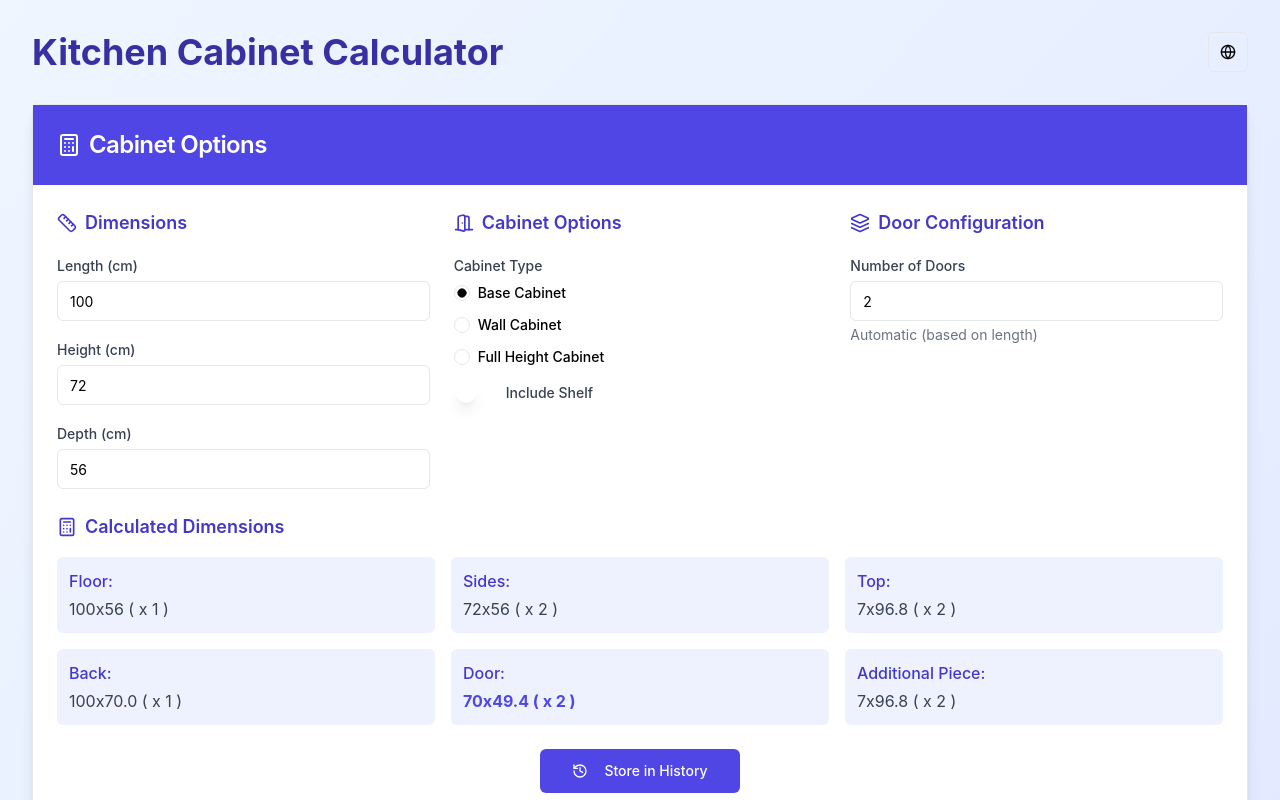
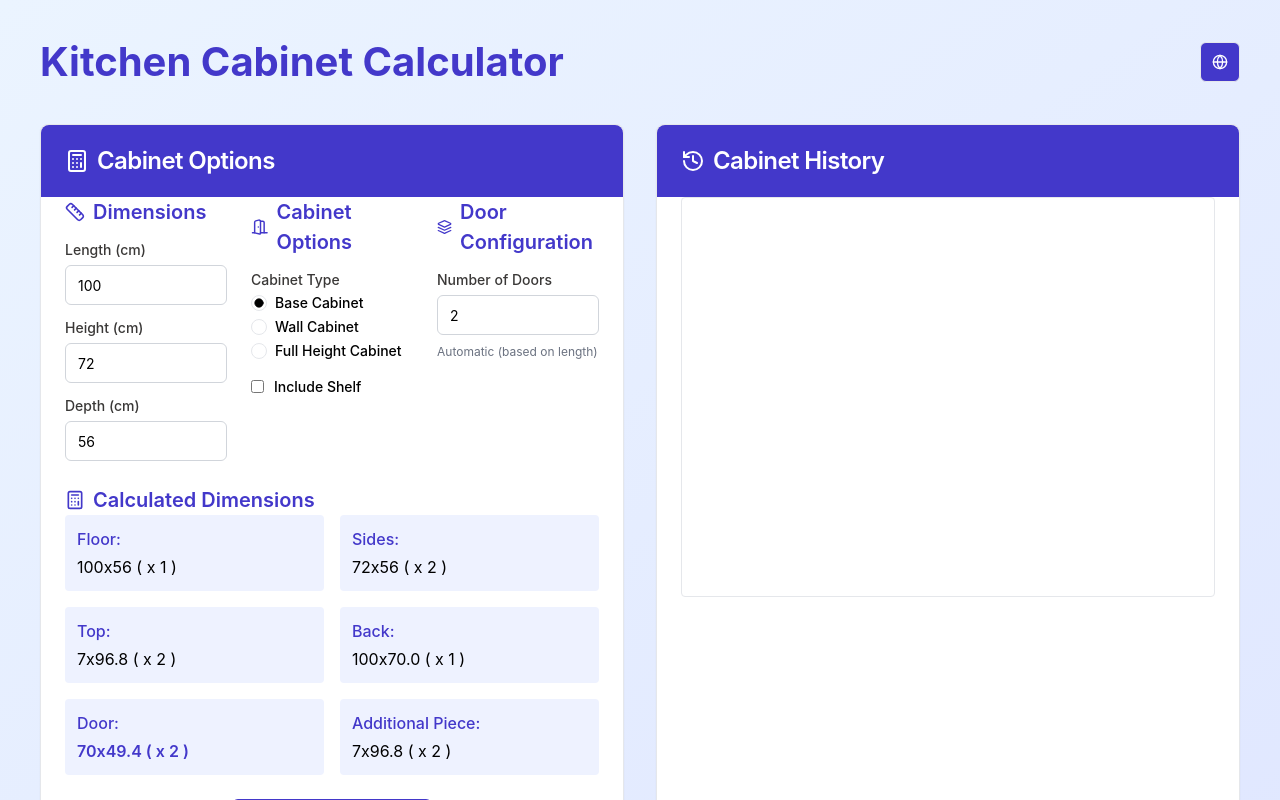
Before and after one commit to Bahamin1/CabinetCalculator, a React (Create React App) app: page / in a window 1280 px wide. Shown: the top 800 px of the page. Built offline with nearby package versions, Linux system fonts and the light colour scheme.

Commit message:
add Persian language and styles

```diff
--- /dev/null
+++ b/global.d.ts
@@ -0,0 +1,4 @@
+declare module '*.module.css' {
+    const classes: { [key: string]: string };
+    export default classes;
+  }
--- a/src/App.tsx
+++ b/src/App.tsx
@@ -4,6 +4,7 @@ import { Separator } from '@radix-ui/react-select'
 import { AnimatePresence, motion } from 'framer-motion'
 import { Calculator, DoorOpen, Globe, History, Layers, Ruler } from 'lucide-react'
 import React, { useEffect, useState } from 'react'
+import styles from './CabinetCalculator.module.css'
 import { Button } from "./components/ui/button"
 import { Card, CardContent, CardHeader, CardTitle } from "./components/ui/card"
 import { Input } from "./components/ui/input"
@@ -11,7 +12,6 @@ import { Label } from "./components/ui/lable"
 import { RadioGroup, RadioGroupItem } from "./components/ui/radioGroup"
 import { ScrollArea } from "./components/ui/scrollArea"
 import { Select, SelectContent, SelectItem, SelectTrigger, SelectValue } from "./components/ui/select"
-import { Switch } from "./components/ui/switch"
 
 type CabinetType = 'base' | 'wall' | 'full'
 type DoorOrientation = 'vertical' | 'horizontal'
@@ -91,8 +91,8 @@ const translations = {
     baseType: "کابینت زمینی",
     wallType: "کابینت دیواری",
     fullType: "کابینت تمام قد",
-    includeShelf: "شامل قفسه",
-    shelfCount: "تعداد قفسه‌ها",
+    includeShelf: "شامل قفسه(طبقه)",
+    shelfCount: "تعداد قفسه‌ها(طبقه)",
     doorConfiguration: "پیکربندی درب",
     doorCount: "تعداد درب‌ها",
     doorOrientation: "جهت درب",
@@ -264,114 +264,121 @@ export default function CabinetCalculator() {
   }
 
   return (
-    <div className={`min-h-screen bg-gradient-to-br from-blue-50 to-indigo-100 p-8 ${language === 'FA' ? 'rtl' : 'ltr'}`}>
-      <div className="container mx-auto">
-        <div className="flex justify-between items-center mb-8">
-          <h1 className="text-4xl font-bold text-indigo-800">{t.title}</h1>
+    <div className={`${styles.container} ${language === 'FA' ? styles.rtl : styles.ltr}`}>
+      <div className={styles.content}>
+        <div className={styles.header}>
+          <h1 className={styles.title}>{t.title}</h1>
           <Button
             onClick={() => setLanguage(lang => lang === 'EN' ? 'FA' : 'EN')}
             variant="outline"
             size="icon"
+            className={styles.languageToggle}
           >
             <Globe className="h-4 w-4" />
           </Button>
         </div>
-        <div className="grid grid-cols-1 lg:grid-cols-2 gap-8">
-          <Card className="col-span-1 lg:col-span-2 bg-white shadow-lg">
-            <CardHeader className="bg-indigo-600 text-white">
-              <CardTitle className="flex items-center gap-2 text-2xl">
+        <div className={styles.grid}>
+          <Card className={styles.card}>
+            <CardHeader className={styles.cardHeader}>
+              <CardTitle className={styles.cardTitle}>
                 <Calculator className="w-6 h-6" />
                 <span>{t.cabinetOptions}</span>
               </CardTitle>
             </CardHeader>
-            <CardContent className="p-6">
-              <div className="grid grid-cols-1 md:grid-cols-2 lg:grid-cols-3 gap-6">
-                <div className="space-y-4">
-                  <h3 className="text-lg font-semibold text-indigo-700 flex items-center gap-2">
+            <CardContent className={styles.cardContent}>
+              <div className={styles.optionsGrid}>
+                <div className={styles.optionSection}>
+                  <h3 className={styles.sectionTitle}>
                     <Ruler className="w-5 h-5" />
                     {t.dimensions}
                   </h3>
-                  <div>
-                    <Label htmlFor="length" className="text-sm font-medium text-gray-700">{t.length}</Label>
+                  <div className={styles.inputGroup}>
+                    <Label htmlFor="length" className={styles.label}>{t.length}</Label>
                     <Input
                       id="length"
                       type="number"
                       value={length || ''}
                       onChange={(e) => setLength(Number(e.target.value))}
-                      className="mt-1 w-full"
+                      className={styles.input}
                     />
                   </div>
-                  <div>
-                    <Label htmlFor="height" className="text-sm font-medium text-gray-700">{t.height}</Label>
+                  <div className={styles.inputGroup}>
+                    <Label htmlFor="height" className={styles.label}>{t.height}</Label>
                     <Input
                       id="height"
                       type="number"
                       value={height || ''}
                       onChange={(e) => setHeight(Number(e.target.value))}
-                      className="mt-1 w-full"
+                      className={styles.input}
                     />
                   </div>
-                  <div>
-                    <Label htmlFor="depth" className="text-sm font-medium text-gray-700">{t.depth}</Label>
+                  <div className={styles.inputGroup}>
+                    <Label htmlFor="depth" className={styles.label}>{t.depth}</Label>
                     <Input
                       id="depth"
                       type="number"
                       value={depth || ''}
                       onChange={(e) => setDepth(Number(e.target.value))}
-                      className="mt-1 w-full"
+                      className={styles.input}
                     />
                   </div>
                 </div>
-                <div className="space-y-4">
-                  <h3 className="text-lg font-semibold text-indigo-700 flex items-center gap-2">
+                <div className={styles.optionSection}>
+                  <h3 className={styles.sectionTitle}>
                     <DoorOpen className="w-5 h-5" />
                     {t.cabinetOptions}
                   </h3>
-                  <div>
-                    <Label className="text-sm font-medium text-gray-700">{t.cabinetType}</Label>
-                    <RadioGroup defaultValue={cabinetType} onValueChange={(value: CabinetType) => setCabinetType(value)} className="mt-2 space-y-2">
-                      <div className="flex items-center space-x-2">
+                  <div className={styles.radioGroup}>
+                    <Label className={styles.label}>{t.cabinetType}</Label>
+                    <RadioGroup defaultValue={cabinetType} onValueChange={(value: CabinetType) => setCabinetType(value)} className={styles.radioOptions}>
+                      <div className={styles.radioOption}>
                         <RadioGroupItem value="base" id="base" />
                         <Label htmlFor="base">{t.baseType}</Label>
                       </div>
-                      <div className="flex items-center space-x-2">
+                      <div className={styles.radioOption}>
                         <RadioGroupItem value="wall" id="wall" />
                         <Label htmlFor="wall">{t.wallType}</Label>
                       </div>
-                      <div className="flex items-center space-x-2">
+                      <div className={styles.radioOption}>
                         <RadioGroupItem value="full" id="full" />
                         <Label htmlFor="full">{t.fullType}</Label>
                       </div>
                     </RadioGroup>
                   </div>
-                  <div className="flex items-center space-x-2">
-                    <Switch
+                  <div className={styles.Switch}>
+                  <label className="custom-switch">
+                    <input
+                      type="checkbox"
                       id="include-shelf"
                       checked={includeShelf}
-                      onCheckedChange={setIncludeShelf}
+                      onChange={(e) => setIncludeShelf(e.target.checked)}
                     />
-                    <Label htmlFor="include-shelf" className="text-sm font-medium text-gray-700">{t.includeShelf}</Label>
+                    <span className="slider"></span>
+                  </label>
+                  <Label htmlFor="include-shelf">{t.includeShelf}</Label>
                 </div>
+
                 {includeShelf && (
                   <div>
-                      <Label htmlFor="shelfCount" className="text-sm font-medium text-gray-700">{t.shelfCount}</Label>
+                    <Label htmlFor="shelfCount">{t.shelfCount}</Label>
                     <Input
                       id="shelfCount"
                       type="number"
                       value={shelfCount}
                       onChange={(e) => setShelfCount(Number(e.target.value))}
-                        className="mt-1 w-full"
+                      className={styles.checkbox}
                     />
                   </div>
                 )}
+
                 </div>
-                <div className="space-y-4">
-                  <h3 className="text-lg font-semibold text-indigo-700 flex items-center gap-2">
+                <div className={styles.optionSection}>
+                  <h3 className={styles.sectionTitle}>
                     <Layers className="w-5 h-5" />
                     {t.doorConfiguration}
                   </h3>
-                  <div>
-                    <Label htmlFor="doorCount" className="text-sm font-medium text-gray-700">{t.doorCount}</Label>
+                  <div className={styles.inputGroup}>
+                    <Label htmlFor="doorCount" className={styles.label}>{t.doorCount}</Label>
                     <Input
                       id="doorCount"
                       type="number"
@@ -381,20 +388,20 @@ export default function CabinetCalculator() {
                         setManualDoorCount(value)
                         setDoorCount(value)
                       }}
-                      className="mt-1 w-full"
+                      className={styles.input}
                     />
-                    <p className="text-sm text-gray-500 mt-1">
+                    <p className={styles.helperText}>
                       {manualDoorCount ? t.manual : t.automatic}
                     </p>
                   </div>
                   {cabinetType === 'wall' && (
-                    <div>
-                      <Label htmlFor="doorOrientation" className="text-sm font-medium text-gray-700">{t.doorOrientation}</Label>
+                    <div className={styles.selectGroup}>
+                      <Label htmlFor="doorOrientation" className={styles.label}>{t.doorOrientation}</Label>
                       <Select
                         value={doorOrientation}
                         onValueChange={(value: DoorOrientation) => setDoorOrientation(value)}
                       >
-                        <SelectTrigger className="w-full mt-1">
+                        <SelectTrigger className={styles.select}>
                           <SelectValue placeholder={t.doorOrientation} />
                         </SelectTrigger>
                         <SelectContent>
@@ -405,13 +412,13 @@ export default function CabinetCalculator() {
                     </div>
                   )}
                   {cabinetType === 'full' && (
-                    <div>
-                      <Label htmlFor="doorDivision" className="text-sm font-medium text-gray-700">{t.doorDivision}</Label>
+                    <div className={styles.selectGroup}>
+                      <Label htmlFor="doorDivision" className={styles.label}>{t.doorDivision}</Label>
                       <Select
                         value={doorDivision}
                         onValueChange={(value: DoorDivision) => setDoorDivision(value)}
                       >
-                        <SelectTrigger className="w-full mt-1">
+                        <SelectTrigger className={styles.select}>
                           <SelectValue placeholder={t.doorDivision} />
                         </SelectTrigger>
                         <SelectContent>
@@ -423,9 +430,9 @@ export default function CabinetCalculator() {
                   )}
                 </div>
               </div>
-              <Separator className="my-6" />
-              <div className="space-y-4">
-                <h3 className="text-lg font-semibold text-indigo-700 flex items-center gap-2">
+              <Separator className={styles.separator} />
+              <div className={styles.calculatedDimensions}>
+                <h3 className={styles.sectionTitle}>
                   <Calculator className="w-5 h-5" />
                   {t.calculatedDimensions}
                 </h3>
@@ -436,58 +443,58 @@ export default function CabinetCalculator() {
                       animate={{ opacity: 1, y: 0 }}
                       exit={{ opacity: 0, y: -20 }}
                       transition={{ duration: 0.5 }}
-                      className="grid grid-cols-1 md:grid-cols-2 lg:grid-cols-3 gap-4"
+                      className={styles.dimensionsGrid}
                     >
                       {Object.entries(dimensions).map(([key, value]) => (
-                        <motion.div key={key} layout className="bg-indigo-50 p-3 rounded-md">
-                          <span className="capitalize font-medium text-indigo-700">{t[key as keyof typeof t]}:</span>
-                          <span className={`block mt-1 ${key === 'door' ? 'font-bold text-indigo-600' : 'text-gray-700'}`}>{value}</span>
+                        <motion.div key={key} layout className={styles.dimensionItem}>
+                          <span className={styles.dimensionLabel}>{t[key as keyof typeof t]}:</span>
+                          <span className={`${styles.dimensionValue} ${key === 'door' ? styles.doorValue : ''}`}>{value}</span>
                         </motion.div>
                       ))}
                     </motion.div>
                   )}
                 </AnimatePresence>
               </div>
-              <div className="mt-6 flex justify-center">
-                <Button onClick={storeInHistory} size="lg" className="bg-indigo-600 hover:bg-indigo-700 text-white">
+              <div className={styles.storeButtonContainer}>
+                <Button onClick={storeInHistory} size="lg" className={styles.storeButton}>
                   <History className="w-5 h-5 mr-2" />
                   {t.storeInHistory}
                 </Button>
               </div>
             </CardContent>
           </Card>
-          <Card className="col-span-1 lg:col-span-2 bg-white shadow-lg">
-            <CardHeader className="bg-indigo-600 text-white">
-              <CardTitle className="flex items-center gap-2 text-2xl">
+          <Card className={styles.card}>
+            <CardHeader className={styles.cardHeader}>
+              <CardTitle className={styles.cardTitle}>
                 <History className="w-6 h-6" />
                 <span>{t.cabinetHistory}</span>
               </CardTitle>
             </CardHeader>
-            <CardContent className="p-6">
-              <ScrollArea className="h-[400px] w-full rounded-md border p-4">
+            <CardContent className={styles.cardContent}>
+              <ScrollArea className={styles.historyScrollArea}>
                 {history.map((unit, index) => (
                   <motion.div
                     key={index}
                     initial={{ opacity: 0, y: 20 }}
                     animate={{ opacity: 1, y: 0 }}
                     transition={{ duration: 0.5, delay: index * 0.1 }}
-                    className="mb-4 p-4 border rounded-md bg-indigo-50 shadow-sm"
+                    className={styles.historyItem}
                   >
-                    <h3 className="font-semibold mb-2 text-indigo-700">
+                    <h3 className={styles.historyItemTitle}>
                       {t[unit.type as keyof typeof t]} {unit.length} cm
                     </h3>
-                    <div className="grid grid-cols-2 gap-2 text-sm">
-                      <p><span className="font-medium">{t.floor}:</span> {unit.dimensions.floor}</p>
-                      <p><span className="font-medium">{t.sides}:</span> {unit.dimensions.sides}</p>
-                      <p><span className="font-medium">{t.top}:</span> {unit.dimensions.top}</p>
-                      <p><span className="font-medium">{t.back}:</span> {unit.dimensions.back}</p>
-                      <p><span className="font-medium">{t.door}:</span> {unit.dimensions.door}</p>
-                      {unit.dimensions.middlePartition && <p><span className="font-medium">{t.middlePartition}:</span> {unit.dimensions.middlePartition}</p>}
-                      {unit.dimensions.shelf && <p><span className="font-medium">{t.shelf}:</span> {unit.dimensions.shelf}</p>}
-                      <p><span className="font-medium">{t.additionalPiece}:</span> {unit.dimensions.additionalPiece}</p>
-                      {unit.dimensions.doorQeyd && <p><span className="font-medium">{t.doorQeyd}:</span> {unit.dimensions.doorQeyd}</p>}
-                      {unit.type === 'wall' && <p><span className="font-medium">{t.doorOrientation}:</span> {t[unit.doorOrientation as keyof typeof t]}</p>}
-                      {unit.type === 'full' && <p><span className="font-medium">{t.doorDivision}:</span> {t[unit.doorDivision === 'length' ? 'byLength' : 'byHeight']}</p>}
+                    <div className={styles.historyItemGrid}>
+                      <p><span className={styles.historyLabel}>{t.floor}:</span> {unit.dimensions.floor}</p>
+                      <p><span className={styles.historyLabel}>{t.sides}:</span> {unit.dimensions.sides}</p>
+                      <p><span className={styles.historyLabel}>{t.top}:</span> {unit.dimensions.top}</p>
+                      <p><span className={styles.historyLabel}>{t.back}:</span> {unit.dimensions.back}</p>
+                      <p><span className={styles.historyLabel}>{t.door}:</span> {unit.dimensions.door}</p>
+                      {unit.dimensions.middlePartition && <p><span className={styles.historyLabel}>{t.middlePartition}:</span> {unit.dimensions.middlePartition}</p>}
+                      {unit.dimensions.shelf && <p><span className={styles.historyLabel}>{t.shelf}:</span> {unit.dimensions.shelf}</p>}
+                      <p><span className={styles.historyLabel}>{t.additionalPiece}:</span> {unit.dimensions.additionalPiece}</p>
+                      {unit.dimensions.doorQeyd && <p><span className={styles.historyLabel}>{t.doorQeyd}:</span> {unit.dimensions.doorQeyd}</p>}
+                      {unit.type === 'wall' && <p><span className={styles.historyLabel}>{t.doorOrientation}:</span> {t[unit.doorOrientation as keyof typeof t]}</p>}
+                      {unit.type === 'full' && <p><span className={styles.historyLabel}>{t.doorDivision}:</span> {t[unit.doorDivision === 'length' ? 'byLength' : 'byHeight']}</p>}
                     </div>
                   </motion.div>
                 ))}
--- /dev/null
+++ b/src/CabinetCalculator.module.css
@@ -0,0 +1,324 @@
+.container {
+    min-height: 100vh;
+    background: linear-gradient(to bottom right, #EBF4FF, #E0E7FF);
+    padding: 2rem;
+    transition: all 0.3s ease;
+}
+
+
+/* استایل برای کل گروه Switch */
+.Switch {
+    display: flex;
+    align-items: center;
+    gap: 10px;
+    /* فاصله بین سوئیچ و لیبل */
+    margin-bottom: 16px;
+}
+
+/* استایل سوئیچ سفارشی */
+.custom-switch {
+    position: relative;
+    width: 50px;
+    height: 24px;
+    display: inline-block;
+}
+
+/* پس‌زمینه سوئیچ */
+.custom-switch input {
+    display: none;
+    /* مخفی کردن input اصلی */
+}
+
+.custom-switch .slider {
+    position: absolute;
+    top: 0;
+    left: 0;
+    right: 0;
+    bottom: 0;
+    background-color: #ccc;
+    border-radius: 24px;
+    transition: background-color 0.3s ease;
+}
+
+/* دایره داخلی */
+.custom-switch .slider::before {
+    content: "";
+    position: absolute;
+    width: 20px;
+    height: 20px;
+    border-radius: 50%;
+    background-color: white;
+    top: 2px;
+    left: 2px;
+    transition: transform 0.3s ease;
+    box-shadow: 0 2px 4px rgba(0, 0, 0, 0.2);
+}
+
+/* استایل سوئیچ در حالت فعال */
+.custom-switch input:checked+.slider {
+    background-color: #4caf50;
+}
+
+.custom-switch input:checked+.slider::before {
+    transform: translateX(26px);
+    /* دایره به سمت راست حرکت می‌کند */
+}
+
+/* استایل برای Input عدد */
+.checkbox {
+    margin-top: 8px;
+    padding: 6px 8px;
+    border: 1px solid #ccc;
+    border-radius: 4px;
+    width: 100%;
+    box-sizing: border-box;
+    font-size: 14px;
+}
+
+.checkbox:focus {
+    border-color: #4caf50;
+    outline: none;
+    box-shadow: 0 0 4px rgba(76, 175, 80, 0.5);
+}
+
+
+
+.rtl {
+    direction: rtl;
+    text-align: right;
+}
+
+.ltr {
+    direction: ltr;
+    text-align: left;
+}
+
+.content {
+    max-width: 1200px;
+    margin: 0 auto;
+}
+
+.header {
+    display: flex;
+    justify-content: space-between;
+    align-items: center;
+    margin-bottom: 2rem;
+}
+
+.title {
+    font-size: 2.5rem;
+    font-weight: bold;
+    color: #4338CA;
+}
+
+.languageToggle {
+    background-color: #4338CA;
+    color: white;
+}
+
+.grid {
+    display: grid;
+    grid-template-columns: 1fr;
+    gap: 2rem;
+}
+
+@media (min-width: 1024px) {
+    .grid {
+        grid-template-columns: 1fr 1fr;
+    }
+}
+
+.card {
+    background-color: white;
+    border-radius: 0.5rem;
+    box-shadow: 0 4px 6px rgba(0, 0, 0, 0.1);
+}
+
+.cardHeader {
+    background-color: #4338CA;
+    color: white;
+    border-top-left-radius: 0.5rem;
+    border-top-right-radius: 0.5rem;
+    padding: 1rem;
+}
+
+.cardTitle {
+    display: flex;
+    align-items: center;
+    gap: 0.5rem;
+    font-size: 1.5rem;
+}
+
+.cardContent {
+    padding: 1.5rem;
+}
+
+.optionsGrid {
+    display: grid;
+    grid-template-columns: 1fr;
+    gap: 1.5rem;
+}
+
+@media (min-width: 768px) {
+    .optionsGrid {
+        grid-template-columns: repeat(3, 1fr);
+    }
+}
+
+.optionSection {
+    display: flex;
+    flex-direction: column;
+    gap: 1rem;
+}
+
+.sectionTitle {
+    display: flex;
+    align-items: center;
+    gap: 0.5rem;
+    font-size: 1.25rem;
+    font-weight: 600;
+    color: #4338CA;
+}
+
+.inputGroup,
+.selectGroup,
+.radioGroup,
+.switchGroup {
+    display: flex;
+    flex-direction: column;
+    gap: 0.5rem;
+}
+
+.label {
+    font-size: 0.875rem;
+    font-weight: 500;
+    color: #3a3837;
+}
+
+.input,
+.select {
+    width: 100%;
+    padding: 0.5rem;
+    border: 1px solid #D1D5DB;
+    border-radius: 0.25rem;
+    font-size: 1rem;
+}
+
+.radioOptions {
+    display: flex;
+    flex-direction: column;
+    gap: 0.5rem;
+}
+
+.radioOption {
+    display: flex;
+    align-items: center;
+    gap: 0.5rem;
+}
+
+.helperText {
+    font-size: 0.75rem;
+    color: #6B7280;
+}
+
+.separator {
+    margin: 1.5rem 0;
+}
+
+.calculatedDimensions {
+    margin-top: 1.5rem;
+}
+
+.dimensionsGrid {
+    display: grid;
+    grid-template-columns: repeat(auto-fill, minmax(200px, 1fr));
+    gap: 1rem;
+}
+
+.dimensionItem {
+    background-color: #EEF2FF;
+    padding: 0.75rem;
+    border-radius: 0.25rem;
+}
+
+.dimensionLabel {
+    font-weight: 500;
+    color: #4338CA;
+}
+
+.dimensionValue {
+    display: block;
+    margin-top: 0.25rem;
+}
+
+.doorValue {
+    font-weight: 600;
+    color: #4338CA;
+}
+
+.storeButtonContainer {
+    display: flex;
+    justify-content: center;
+    margin-top: 1.5rem;
+}
+
+.storeButton {
+    background-color: #4338CA;
+    color: white;
+    font-size: 1rem;
+    padding: 0.75rem 1.5rem;
+}
+
+.historyScrollArea {
+    height: 400px;
+    border: 1px solid #E5E7EB;
+    border-radius: 0.25rem;
+    padding: 1rem;
+}
+
+.historyItem {
+    margin-bottom: 1rem;
+    padding: 1rem;
+    border: 1px solid #E5E7EB;
+    border-radius: 0.25rem;
+    background-color: #EEF2FF;
+}
+
+.historyItemTitle {
+    font-weight: 600;
+    color: #4338CA;
+    margin-bottom: 0.5rem;
+}
+
+.historyItemGrid {
+    display: grid;
+    grid-template-columns: repeat(2, 1fr);
+    gap: 0.5rem;
+    font-size: 0.875rem;
+}
+
+.historyLabel {
+    font-weight: 500;
+}
+
+/* RTL-specific styles */
+.rtl .languageToggle,
+.rtl .input,
+.rtl .select {
+    direction: rtl;
+}
+
+.rtl .cardTitle,
+.rtl .sectionTitle,
+.rtl .radioOption,
+.rtl .switchGroup {
+    flex-direction: row-reverse;
+}
+
+.rtl .storeButton {
+    flex-direction: row-reverse;
+}
+
+.rtl .historyItemGrid {
+    direction: rtl;
+}
```
Lines whose indentation alone changed are shown as unchanged.
